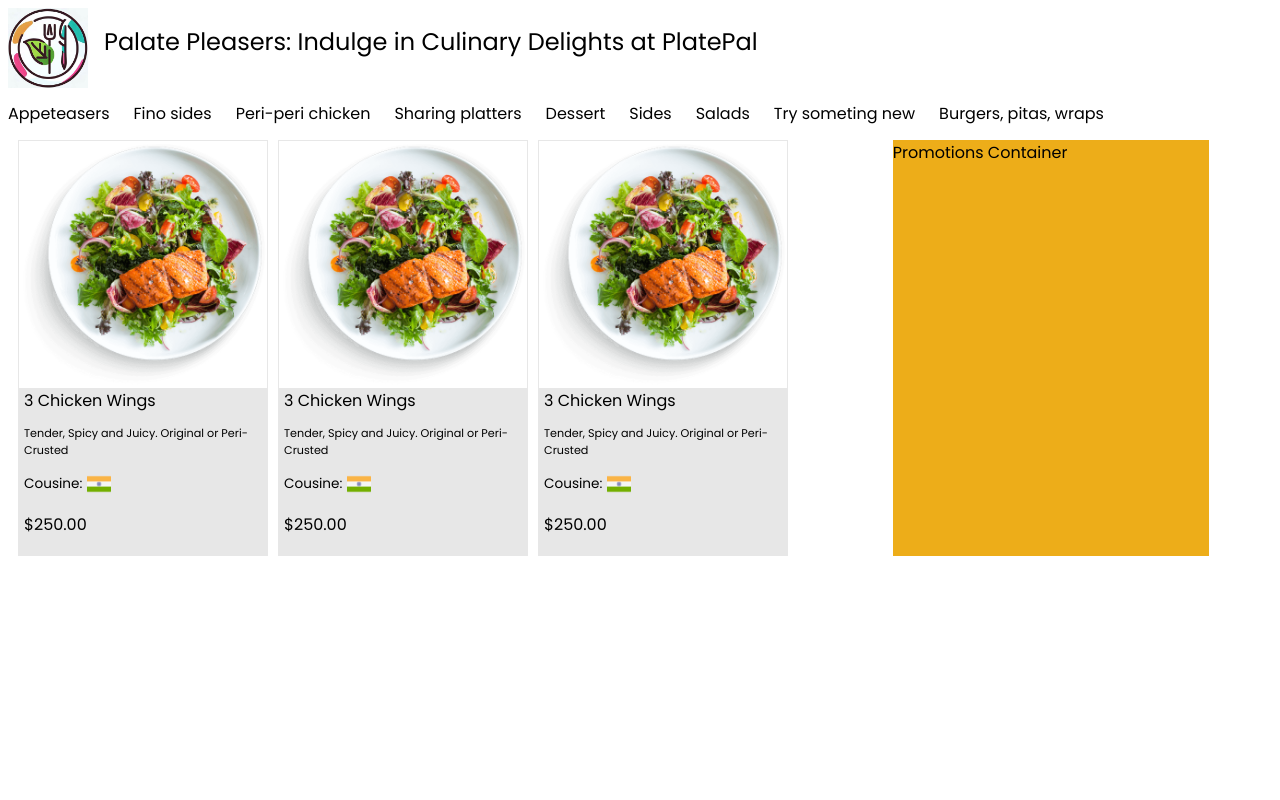
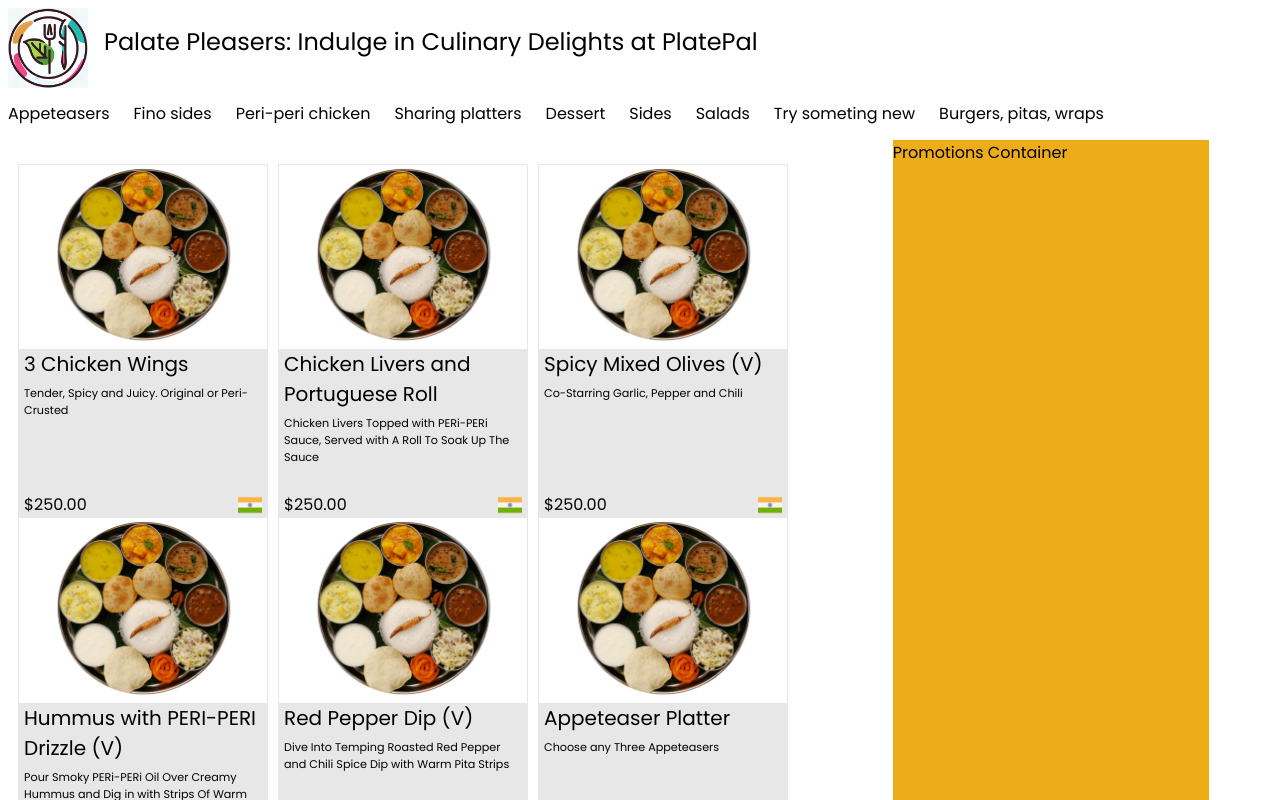
Before and after one commit to franciscobess/plate-pal, a React (Vite) app: page / in a window 1280 px wide. Both pictures are taken after a click on the element "Appeteasers". Shown: the top 800 px of the page. Built offline with nearby package versions, Linux system fonts and the light colour scheme.

Commit message:
implemented dynamic products list based on selected category

```diff
--- a/src/App.jsx
+++ b/src/App.jsx
@@ -9,8 +9,6 @@ import PromotionsContainer from "./components/PromotionsContainer"
 function App() {
   const [categories, setCategories] = useState([])
   const [selectedCategory, setSelectedCategory] = useState(null)
-
-  console.log({ restaurantData })
 
   const updateCategories = () => {
     setCategories(restaurantData.categories)
--- a/src/components/PlateCard.jsx
+++ b/src/components/PlateCard.jsx
@@ -1,20 +1,24 @@
 import DefaultMealImg from '../assets/default-meal.png'
 import IndianFlag from '../assets/indian-flag.png'
+import PropTypes from 'prop-types';
 
-const PlateCard = () => {
+const PlateCard = ({ product }) => {
+    console.log(product)
     return (
         <div className="plate-card">
-            <div className='plate-image-container'>
-                <img src={DefaultMealImg} alt="plate xxxxx" className='plate-image' />
-            </div>
+            <img src={DefaultMealImg} alt="plate xxxxx" className='plate-image' />
             <div className='plate-info-container'>
-                <h1 className='plate-title'>3 Chicken Wings</h1>
-                <p className='plate-description'>Tender, Spicy and Juicy. Original or Peri-Crusted</p>
-                <p className='plate-cousine'>Cousine: <img src={IndianFlag} alt="flag xxxx" className='cousine-flag' /></p>
+                <h1 className='plate-title'>{product.name}</h1>
+                <p className='plate-description'>{product.description}</p>
                 <p className='plate-price'>$250.00</p>
+                <img src={IndianFlag} alt="flag xxxx" className='cousine-flag' />
             </div>
         </div>
     )
 }
 
+PlateCard.propTypes = {
+    product: PropTypes.node.isRequired,
+};
+
 export default PlateCard
--- a/src/components/PlatesContainer.jsx
+++ b/src/components/PlatesContainer.jsx
@@ -1,13 +1,22 @@
+import { useContext } from "react"
 import PlateCard from "./PlateCard"
+import _ from "lodash"
+import { RestaurantContext } from "./context/RestaurantContext"
 
 const PlatesContainer = () => {
-    return (
-        <div className="plates-container">
-            <PlateCard />
-            <PlateCard />
-            <PlateCard />
-        </div>
-    )
+    const { categories, selectedCategory } = useContext(RestaurantContext)
+
+    const currentCategory = _.filter(categories, (category) => category.name === selectedCategory)
+
+    if (!_.isEmpty(currentCategory)) {
+        return (
+            <div className="plates-container">
+                {currentCategory[0]["menu-items"].map((product) => (
+                    <PlateCard key={product.id} product={product}/>
+                ))}
+            </div>
+        )
+    }
 }
 
 export default PlatesContainer
--- a/src/index.css
+++ b/src/index.css
@@ -54,6 +54,7 @@
 /* Plates container */
 
 .plates-container {
+  margin-top: 3vh;
   width: 70%;
   display: flex;
   flex-wrap: wrap;
@@ -66,9 +67,7 @@
   border: 1px solid #e7e7e7;
   border-bottom: none;
   margin-left: 10px;
-}
-
-.plate-image-container {
+  position: relative;
 }
 
 .plate-image {
@@ -83,11 +82,12 @@
 }
 
 .plate-title {
-  font-size: 2vh;
+  font-size: 2.5vh;
   font-weight: 300;
 }
 
 .plate-description {
+  margin-top: -1vh;
   font-size: 1.4vh;
 }
 
@@ -100,10 +100,16 @@
 .cousine-flag {
   margin-left: 5px;
   width: 3vh;
+  position: absolute;
+  right: 5px;
+  bottom: 0;
 }
 
 .plate-price {
+  position: absolute;
   font-size: 2vh;
+  margin: 0;
+  bottom: 0;
 }
 
 /* Deals container */
```
Also changed, not shown: src/assets/default-meal.png.
